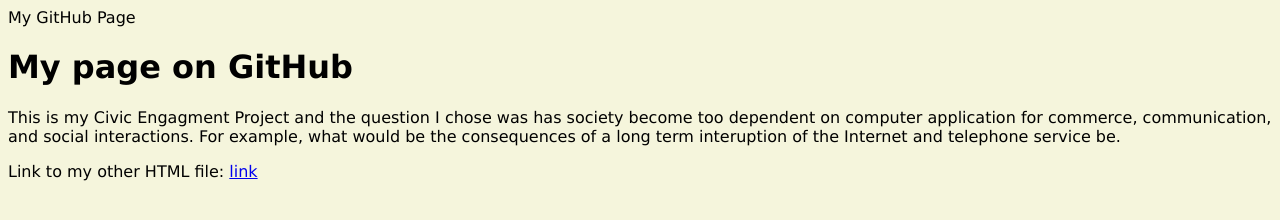
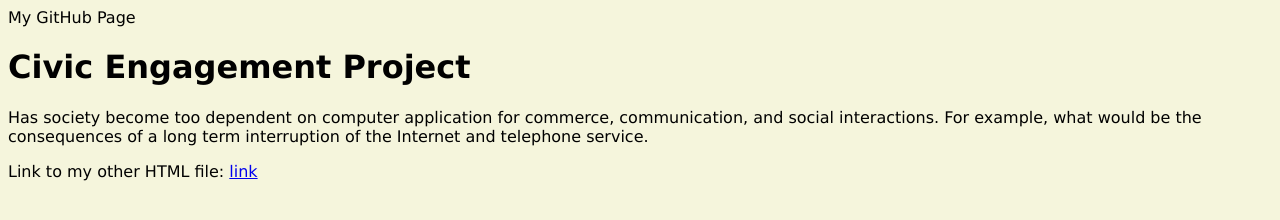
Before and after one commit to mhogan-pvcc/mhogan-pvcc.github.io, a plain HTML site: page index.html in a window 1280 px wide. Drawn offline with Linux system fonts and the light colour scheme.

Commit message:
Update index.html

```diff
--- a/index.html
+++ b/index.html
@@ -7,8 +7,8 @@
   </style>
 
   <body>
-    <h1>My page on GitHub</h1>
-    <p> This is my Civic Engagment Project and the question I chose was has society become too dependent on computer application for commerce, communication, and social interactions. For example, what would be the consequences of a long term interuption of the Internet and telephone service be.  </p>
+    <h1>Civic Engagement Project</h1>
+    <p>Has society become too dependent on computer application for commerce, communication, and social interactions. For example, what would be the consequences of a long term interruption of the  Internet and telephone service. </p>
     <p> Link to my other HTML file: <a href="attendance activity.html">link</a></p>
   </body>
 </html>
```
